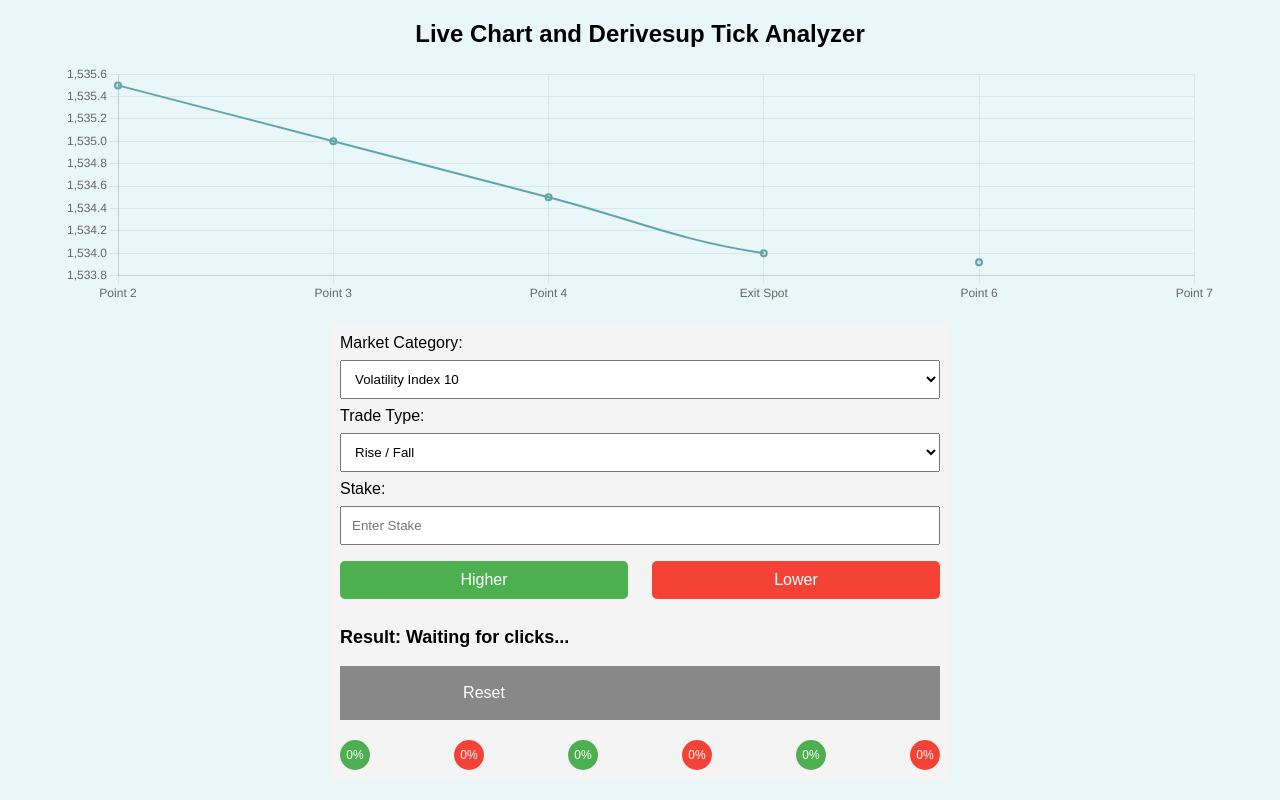
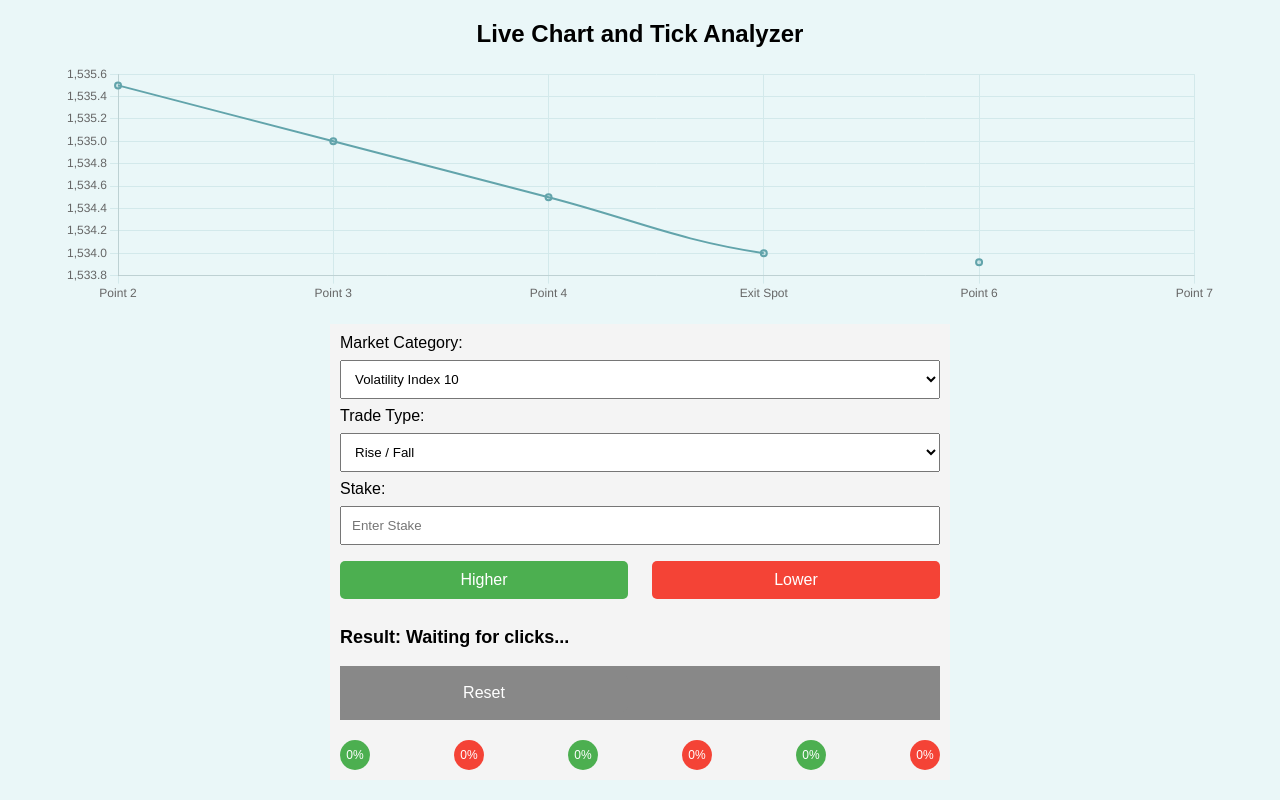
Before and after one commit to Derivesuptickanalyzer00/deriveanalyzerhigherlower, a plain HTML site: page index.html in a window 1280 px wide. Drawn offline with nearby package versions, Linux system fonts and the light colour scheme.

Commit message:
Tickanalzer

```diff
--- a/index.html
+++ b/index.html
@@ -95,7 +95,7 @@
 </head>
 <body>
 
-  <h1>Live Chart and Derivesup Tick Analyzer</h1>
+  <h1>Live Chart and Tick Analyzer</h1>
 
   <!-- Live Chart -->
   <div class="chart-container">
```
